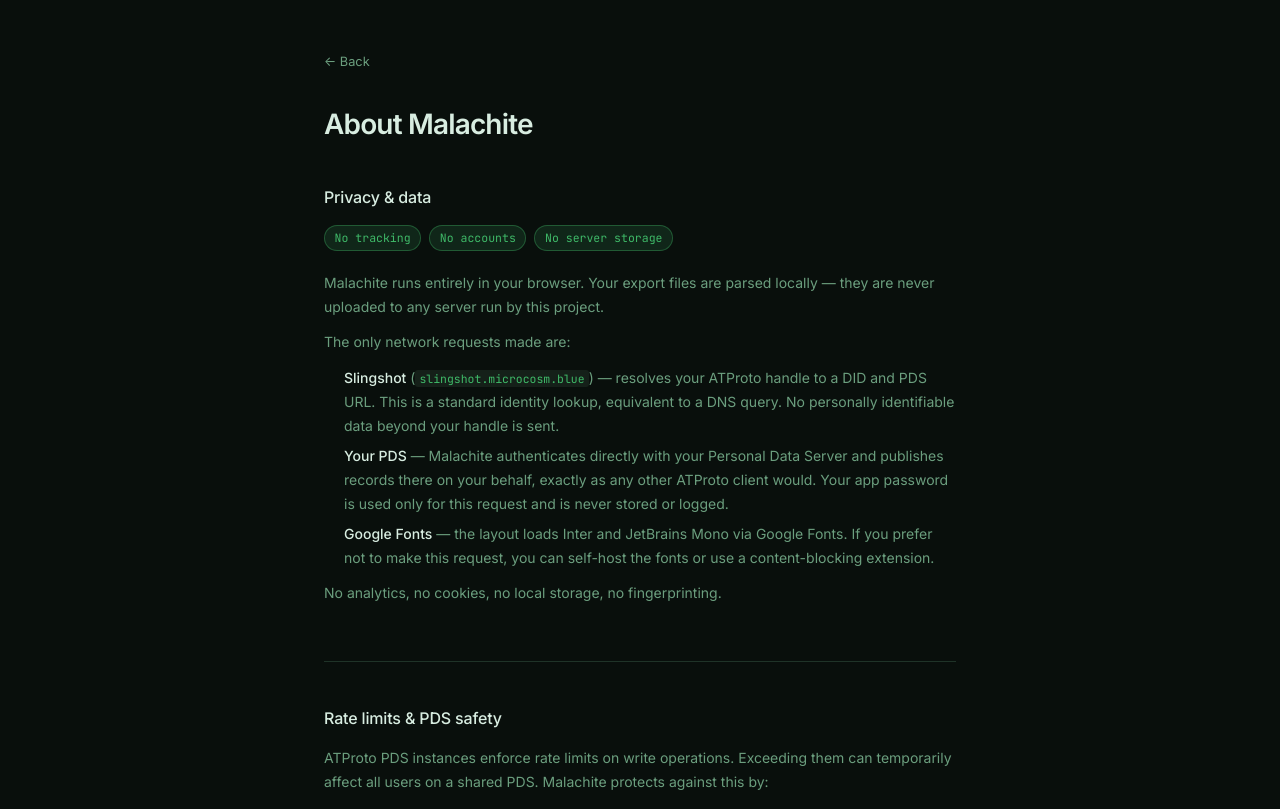
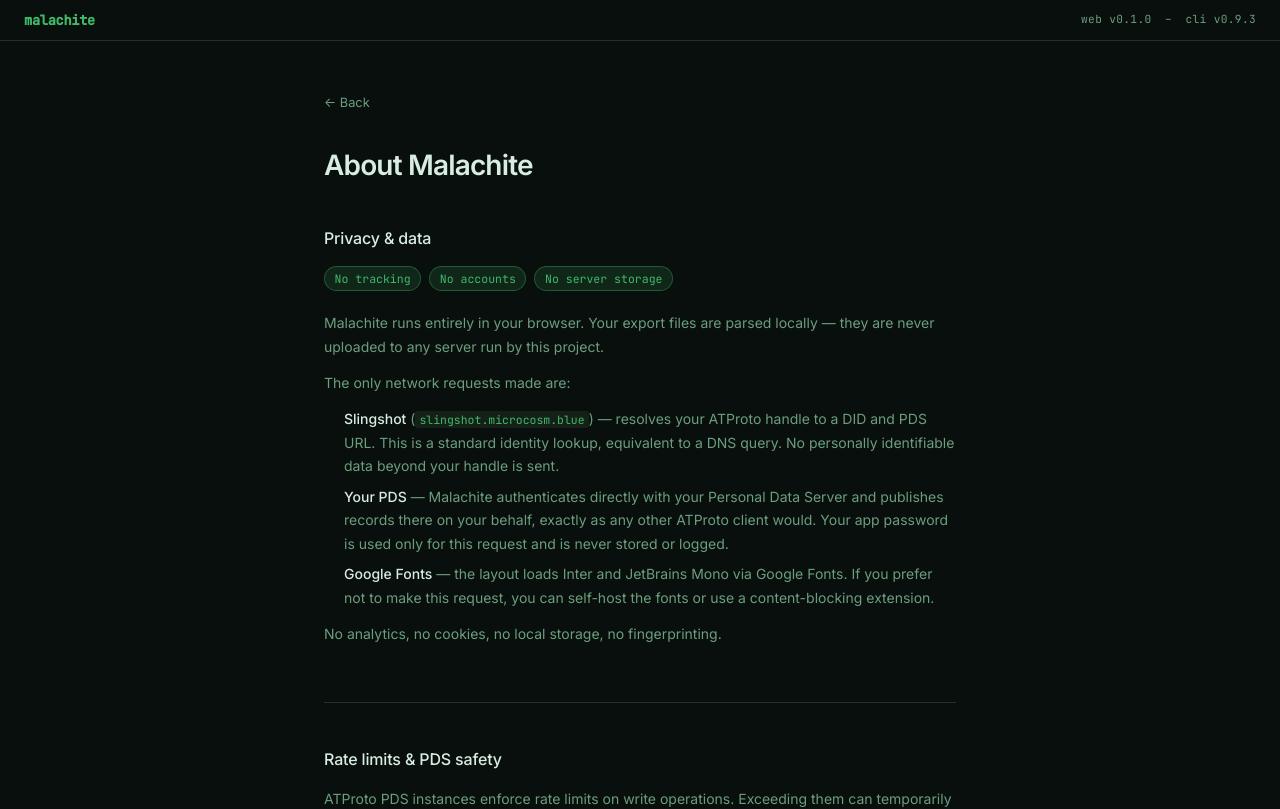
Before and after one commit to ewanc26/pkgs, a SvelteKit app in the folder packages/malachite/web/: page /about in a window 1280 px wide. Shown: the top 809 px of the page. Built offline with nearby package versions, Linux system fonts and the light colour scheme.

Commit message:
feat(web): define __WEB_VERSION__ and __CLI_VERSION__ at build time and show in sticky header

```diff
--- a/packages/malachite/web/src/app.d.ts
+++ b/packages/malachite/web/src/app.d.ts
@@ -1,5 +1,8 @@
 // See https://svelte.dev/docs/kit/types#app.d.ts
 // for information about these interfaces
+declare const __WEB_VERSION__: string;
+declare const __CLI_VERSION__: string;
+
 declare global {
 	namespace App {
 		// interface Error {}
--- a/packages/malachite/web/src/routes/+layout.svelte
+++ b/packages/malachite/web/src/routes/+layout.svelte
@@ -1,6 +1,9 @@
 <script lang="ts">
 	import './layout.css';
 	let { children } = $props();
+
+	const webVersion: string = __WEB_VERSION__;
+	const cliVersion: string = __CLI_VERSION__;
 </script>
 
 <svelte:head>
@@ -19,4 +22,45 @@
 	/>
 </svelte:head>
 
+<header>
+	<span class="wordmark">malachite</span>
+	<div class="version-strip">
+	<span>web v{webVersion}</span>
+	<span class="sep">–</span>
+	<span>cli v{cliVersion}</span>
+	</div>
+</header>
+
 {@render children()}
+
+<style>
+	header {
+		position: sticky;
+		top: 0;
+		z-index: 10;
+		display: flex;
+		align-items: center;
+		justify-content: space-between;
+		padding: 0.6rem 1.5rem;
+		background: var(--bg);
+		border-bottom: 1px solid var(--border);
+	}
+	.wordmark {
+		font-size: 0.85rem;
+		font-weight: 600;
+		font-family: 'JetBrains Mono', monospace;
+		color: var(--accent);
+		letter-spacing: -0.02em;
+	}
+	.version-strip {
+		font-size: 0.7rem;
+		font-family: 'JetBrains Mono', monospace;
+		color: var(--muted);
+		letter-spacing: 0.03em;
+		user-select: none;
+	}
+	.sep {
+		margin: 0 0.4rem;
+		color: var(--muted);
+	}
+</style>
--- a/packages/malachite/web/vite.config.ts
+++ b/packages/malachite/web/vite.config.ts
@@ -1,12 +1,19 @@
 import tailwindcss from '@tailwindcss/vite';
 import { sveltekit } from '@sveltejs/kit/vite';
 import { defineConfig } from 'vite';
+import { readFileSync } from 'fs';
+import { resolve } from 'path';
+
+const webPkg = JSON.parse(readFileSync(resolve('package.json'), 'utf-8'));
+const cliPkg = JSON.parse(readFileSync(resolve('../package.json'), 'utf-8'));
 
 export default defineConfig({
 	plugins: [tailwindcss(), sveltekit()],
 	// Ensure Buffer / global are polyfilled for @atproto/api in the browser
 	define: {
-		global: 'globalThis'
+		global: 'globalThis',
+		__WEB_VERSION__: JSON.stringify(webPkg.version),
+		__CLI_VERSION__: JSON.stringify(cliPkg.version)
 	},
 	optimizeDeps: {
 		include: ['@atproto/api', '@atproto/common-web']
```
